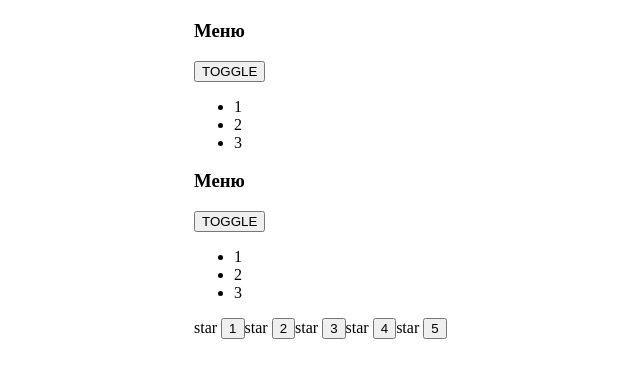
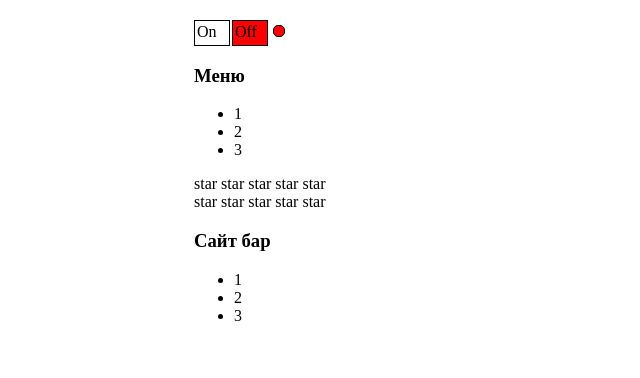
Before and after one commit to Svetlana-AS/typeScript-React, a React (Create React App) app: page / in a window 1280 px wide. Shown: the top 378 px of the page, without its empty margins (146-786 px from the left). Built offline with nearby package versions, Linux system fonts and the light colour scheme.

Commit message:
8-lesson-callbacks-1

```diff
--- a/src/App.tsx
+++ b/src/App.tsx
@@ -1,7 +1,7 @@
-import React from 'react';
+import React, {useState} from 'react';
 import './App.css';
 import Accordion from "./componens/Accordion/Accordion";
-import {Rating} from "./componens/Rating/Rating";
+import {Rating, RatingValueType} from "./componens/Rating/Rating";
 import OnOff from "./componens/OnOff";
 import {UncontrolledAccordion} from "./componens/UncontrolledAccordion/UncontrolledAccordion";
 import {UncontrolledRating} from "./componens/UncontrolledRating/UncontrolledRating";
@@ -16,14 +16,17 @@
 
 function App() {
 
-
+let [ratingValue, setRatingValue] = useState<RatingValueType>(0)
 
     return (
         <div className={"App"}>
+            <OnOff on={false}/>
             <UncontrolledAccordion titleValue={"Меню"} />
-            <UncontrolledAccordion titleValue={"Меню"} />
+            {/*<UncontrolledAccordion titleValue={"Меню"} />*/}
+            <Rating value={ratingValue}  onClick={setRatingValue}/>
+            <UncontrolledRating />
 
-            <UncontrolledRating />
+            <Accordion titleValue={"Сайт бар"} collapced={false}/>
 
             {/*<OnOff on={false}/>*/}
 
--- a/src/componens/Rating/Rating.tsx
+++ b/src/componens/Rating/Rating.tsx
@@ -1,6 +1,10 @@
 import React from "react";
+
+export type RatingValueType =0 | 1 | 2 | 3 | 4 | 5
+
 type  RatingPropsType = {
-    value : 0 | 1 | 2 | 3 | 4 | 5
+    value : RatingValueType
+    onClick:(value:RatingValueType)=>void
 }
 
 
@@ -8,24 +12,25 @@
 
        return (
                <div>
-                   <Star selected = {props.value>0}/><button>1</button>
-                   <Star selected = {props.value>1}/><button>2</button>
-                   <Star selected = {props.value>2}/><button>3</button>
-                   <Star selected = {props.value>3}/><button>4</button>
-                   <Star selected = {props.value>4}/><button>5</button>
+                   <Star selected = {props.value>0} onClick={props.onClick} value={1}/>
+                   <Star selected = {props.value>1} onClick={props.onClick} value={2}/>
+                   <Star selected = {props.value>2} onClick={props.onClick} value={3}/>
+                   <Star selected = {props.value>3} onClick={props.onClick} value={4}/>
+                   <Star selected = {props.value>4} onClick={props.onClick} value={5}/>
                </div>
            )
 
 }
 type  StarPropsType = {
     selected : boolean
+    value:RatingValueType
+    onClick:(value:RatingValueType)=>void
 }
 function Star(props:StarPropsType) {
-    debugger
-    console.log("Star rendering")
-    if (props.selected === true) {
-        return <span><b>star </b></span>
-    } else {
-        return <span>star </span>
-    }
+
+    return(
+        <span onClick={()=> {props.onClick(props.value)}}>
+            {props.selected ? <b>star </b> : "star "}
+        </span>
+    )
 }
--- a/src/componens/UncontrolledAccordion/UncontrolledAccordion.tsx
+++ b/src/componens/UncontrolledAccordion/UncontrolledAccordion.tsx
@@ -7,28 +7,31 @@
 
 
 
-let [collapced, setCollapced]=useState<boolean>(false)
+let [collapced, setCollapced]=useState(false)
 
-   const controlledHahdler =(e:React.MouseEvent<HTMLButtonElement>)=>{
-       setCollapced(!collapced)
-   }
+   // const controlledHahdler =(e:React.MouseEvent<HTMLButtonElement>)=>{
+   //     setCollapced(!collapced)
+   // }
 
     return <div>
-        <AccordionTitle title ={props.titleValue}/>
-        <button onClick={controlledHahdler}>TOGGLE</button>
+        <AccordionTitle title ={props.titleValue} onClick={() => {setCollapced(!collapced)}}/>
+        {/*<button onClick={controlledHahdler}>TOGGLE</button>*/}
         {!collapced && <AccordionBody/>}
     </div>
 }
 export type  AccordionTitlePropsType = {
     title : string
+    onClick:()=>void
 }
-export function AccordionTitle (props : AccordionTitlePropsType){
+ function AccordionTitle (props : AccordionTitlePropsType){
 
-    console.log("AccordionTitle rendering")
-    return <h3>{props.title}</h3>
+
+    return (
+    <h3 onClick={()=>{props.onClick ()}}>{props.title}</h3>
+)
 }
 export function AccordionBody() {
-    console.log("AccordionBody rendering")
+    // console.log("AccordionBody rendering")
     return <div>
         <ul>
             <li>1</li>
--- a/src/componens/UncontrolledRating/UncontrolledRating.tsx
+++ b/src/componens/UncontrolledRating/UncontrolledRating.tsx
@@ -9,21 +9,25 @@
          let [value,setValue]=useState(0)
        return (
                <div>
-                   <Star selected = {value>0}/><button onClick={()=>{setValue(1)}}>1</button>
-                   <Star selected = {value>1}/><button onClick={()=>{setValue(2)}}>2</button>
-                   <Star selected = {value>2}/><button onClick={()=>{setValue(3)}}>3</button>
-                   <Star selected = {value>3}/><button onClick={()=>{setValue(4)}}>4</button>
-                   <Star selected = {value>4}/><button onClick={()=>{setValue(5)}}>5</button>
+                   <Star selected = {value>0} setValue={()=>setValue(1)} />
+                   <Star selected = {value>1} setValue={()=>setValue(2)} />
+                   <Star selected = {value>2} setValue={()=>setValue(3)} />
+                   <Star selected = {value>3} setValue={()=>setValue(4)} />
+                   <Star selected = {value>4} setValue={()=>setValue(5)} />
                </div>
            )
 
 }
 type  StarPropsType = {
     selected : boolean
+    setValue:()=>void
 }
 function Star(props:StarPropsType) {
 
-    return props.selected === true ? <span><b>star </b></span> : <span>star </span>
+    // return props.selected === true ? <span><b>star </b></span> : <span>star </span>
+    return  <span onClick={()=> {props.setValue()}}>
+         {props.selected ?<b> star </b>: " star " }
+    </span>
 
     // if (props.selected === true) {
     //     return <span><b>star </b></span>
```
